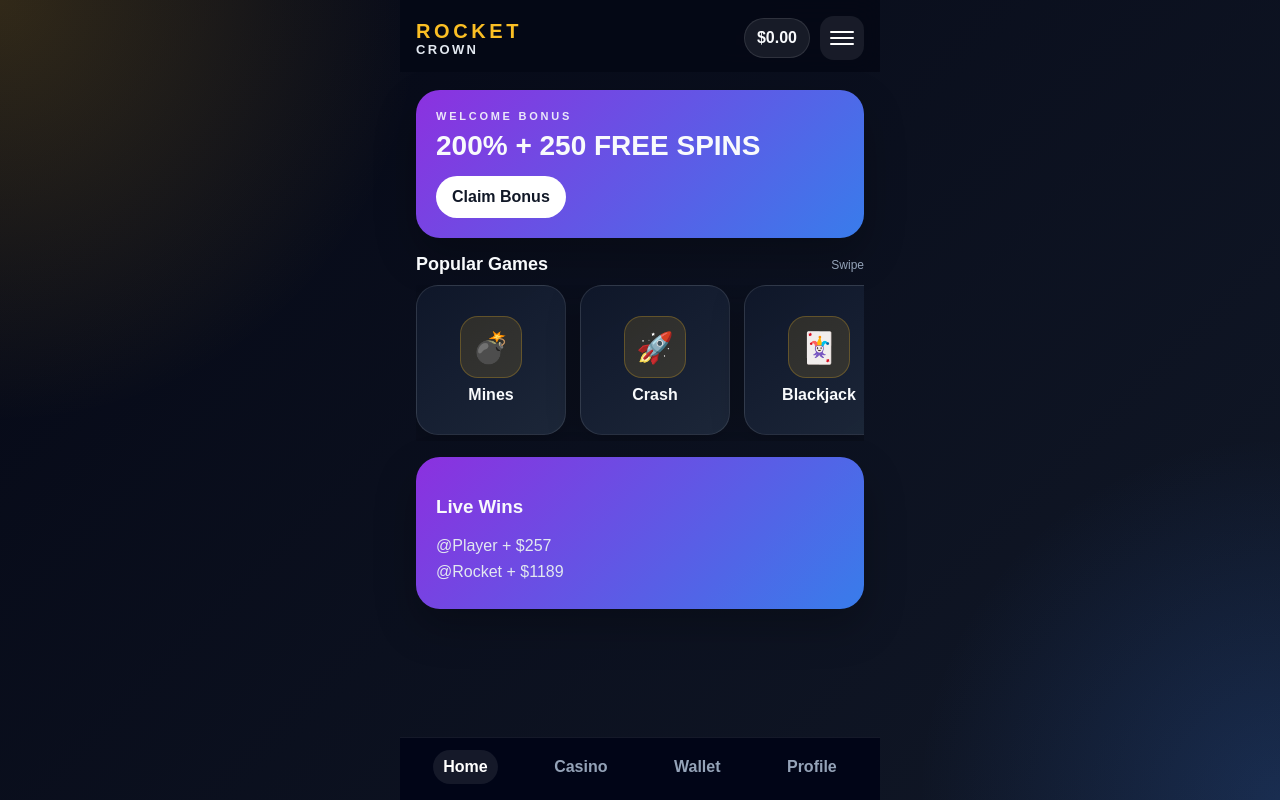
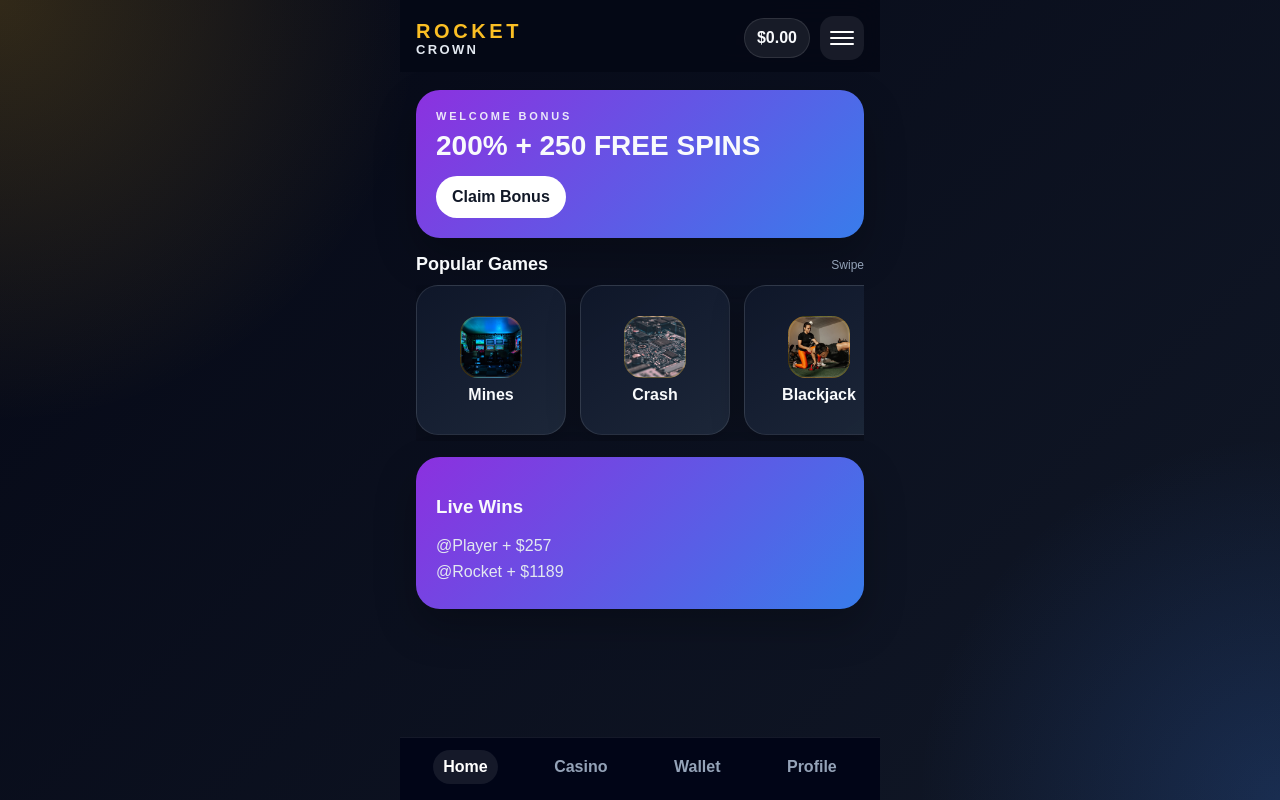
Before and after one commit to Usman84kgg/rocket-crown, a plain HTML site: page docs/index.html in a window 1280 px wide. Drawn offline with Linux system fonts and the light colour scheme.

Commit message:
Add real game images for cards

```diff
--- a/docs/index.html
+++ b/docs/index.html
@@ -42,12 +42,12 @@
         </div>
 
         <div class="games-carousel">
-          <div class="game-card"><div class="icon"><span>💣</span></div><p>Mines</p></div>
-          <div class="game-card"><div class="icon"><span>🚀</span></div><p>Crash</p></div>
-          <div class="game-card"><div class="icon"><span>🃏</span></div><p>Blackjack</p></div>
-          <div class="game-card"><div class="icon"><span>🎡</span></div><p>Roulette</p></div>
-          <div class="game-card"><div class="icon"><span>🪙</span></div><p>Coinflip</p></div>
-          <div class="game-card"><div class="icon"><span>🎯</span></div><p>Plinko</p></div>
+          <div class="game-card"><div class="icon" style="background-image:url('./assets/mines.jpg')"></div><p>Mines</p></div>
+          <div class="game-card"><div class="icon" style="background-image:url('./assets/crash.jpg')"></div><p>Crash</p></div>
+          <div class="game-card"><div class="icon" style="background-image:url('./assets/blackjack.jpg')"></div><p>Blackjack</p></div>
+          <div class="game-card"><div class="icon" style="background-image:url('./assets/roulette.jpg')"></div><p>Roulette</p></div>
+          <div class="game-card"><div class="icon" style="background-image:url('./assets/coinflip.jpg')"></div><p>Coinflip</p></div>
+          <div class="game-card"><div class="icon" style="background-image:url('./assets/plinko.jpg')"></div><p>Plinko</p></div>
         </div>
 
         <div class="info-card">
--- a/docs/style.css
+++ b/docs/style.css
@@ -198,14 +198,13 @@
   width: 62px;
   height: 62px;
   border-radius: 18px;
-  display: grid;
-  place-items: center;
-  background: rgba(251, 191, 36, 0.12);
+  background-size: cover;
+  background-position: center;
   border: 1px solid rgba(251, 191, 36, 0.25);
   margin-bottom: 8px;
+  box-shadow: inset 0 0 0 1px rgba(255,255,255,0.1);
 }
 
-.game-card .icon span { font-size: 30px; }
 .game-card p { margin: 0; font-weight: 700; }
 
 .info-card p {
```
Also changed, not shown: docs/assets/blackjack.jpg (added), docs/assets/coinflip.jpg (added), docs/assets/crash.jpg (added), docs/assets/mines.jpg (added), docs/assets/plinko.jpg (added), docs/assets/roulette.jpg (added).
